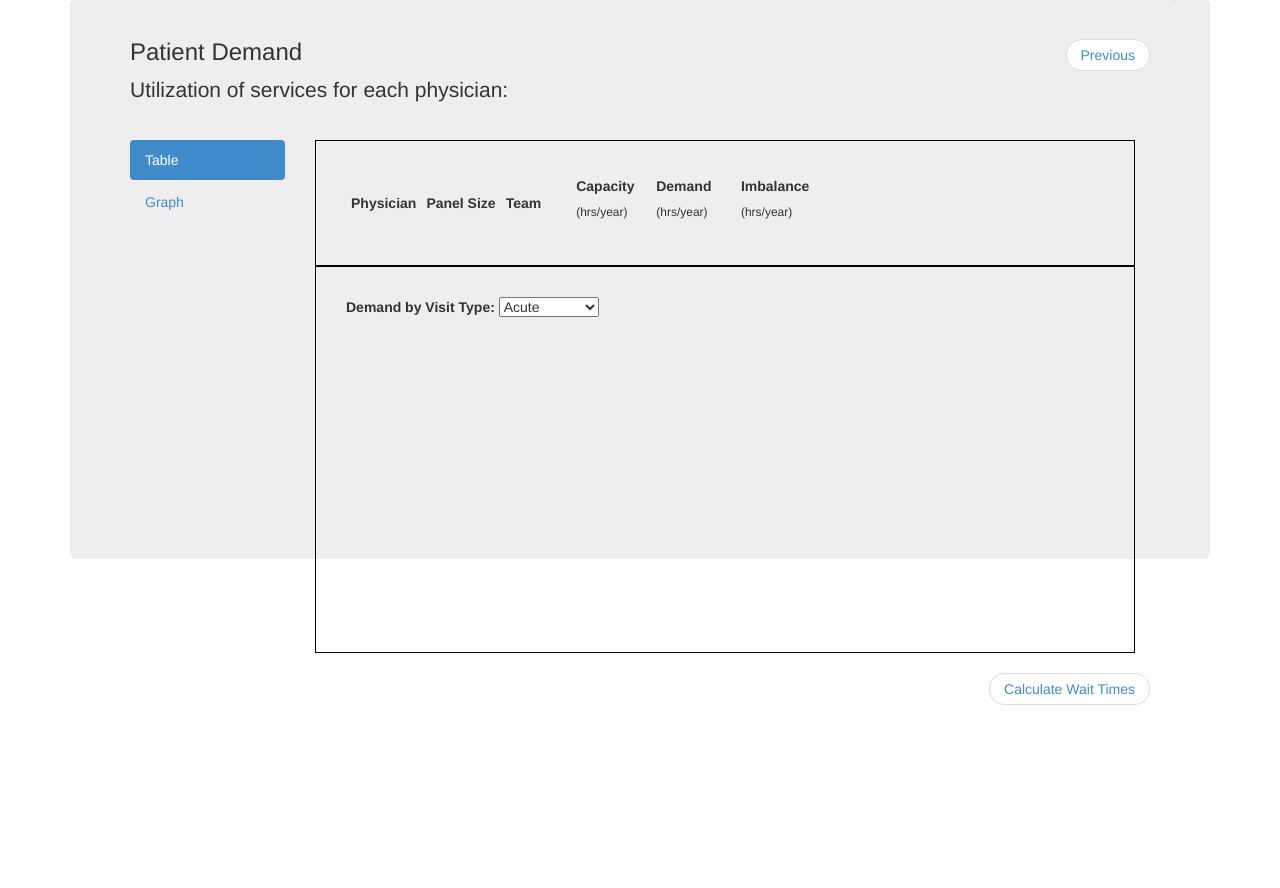
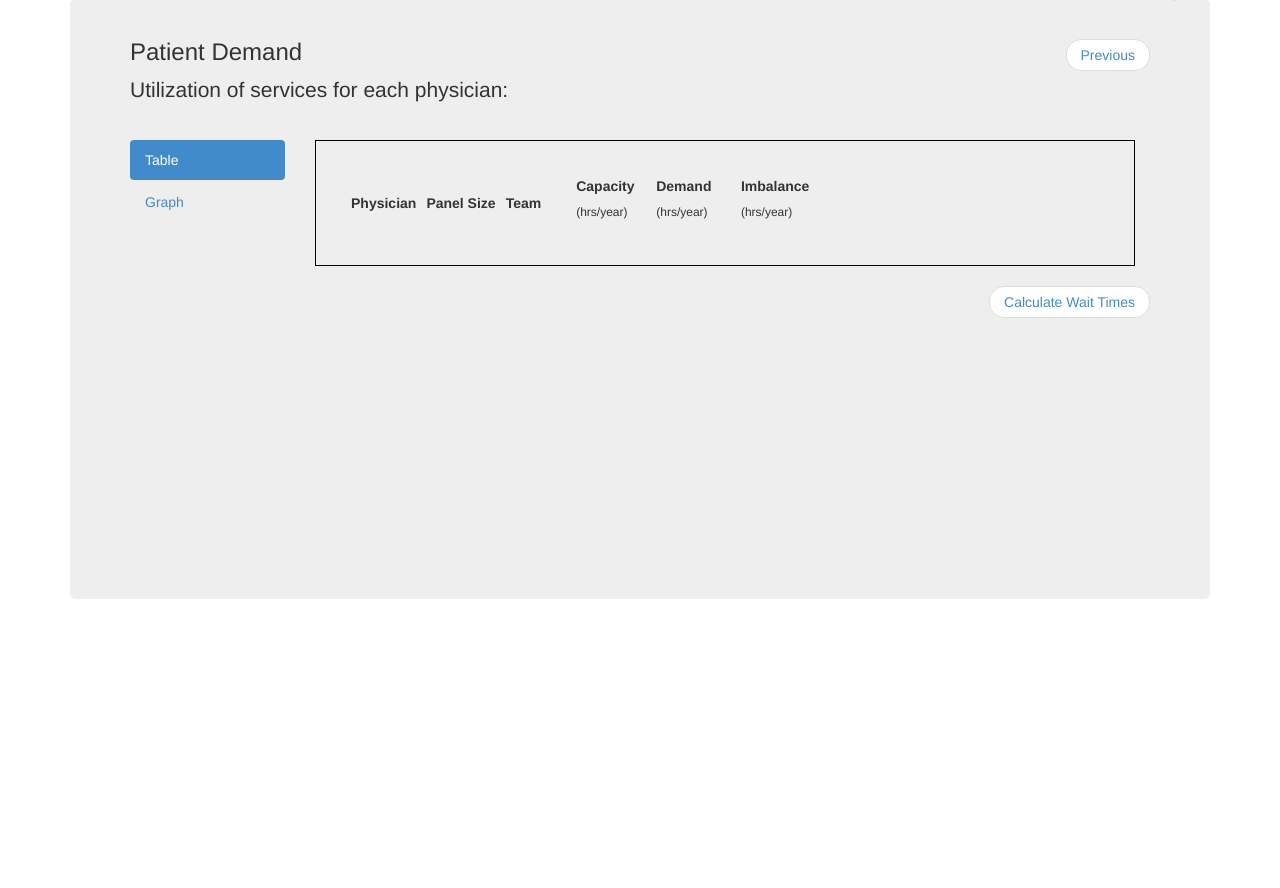
Before and after one commit to reedharder/wait-estimator_launch, a Django app: template templates/waitestapp/waitapp_utilization.html in a window 1280 px wide. Shown: the part 112-1000 px from the top of the page. Run offline with Django 3.2, Linux system fonts and the light colour scheme; the template is opened without the code that fills it, so the values that code supplies are empty; some libraries are stand-ins or nearby versions.

Commit message:
ut adjust

```diff
--- a/templates/waitestapp/waitapp_utilization.html
+++ b/templates/waitestapp/waitapp_utilization.html
@@ -12,7 +12,7 @@
 	<div class="container">
 
 		  <!-- Main component for a primary marketing message or call to action -->
-		  <div class="jumbotron" style="height:560px;">
+		  <div class="jumbotron" style="height:600px;">
 			<ul class="pager pull-right">
 				<li><a class="submitPrev" href="/waitapp/3/">Previous</a></li>
 			</ul>
@@ -65,7 +65,7 @@
 					</div>
 				</div>
 
-				<div class="tab-pane active" id="tab_graph">
+				<div class="tab-pane" id="tab_graph">
 					<div id="borderGraph" style="border:1px solid black; padding:30px;">
 						<div>
 							<label>Demand by Visit Type:</label>
```
